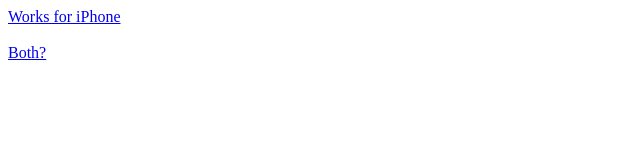
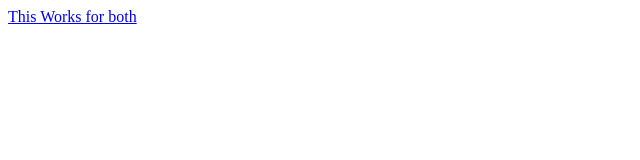
Before and after one commit to bbillman89/sms-test, a plain HTML site: page index.html in a window 1280 px wide. Shown: the full height of the page, 0-640 px from the left. Drawn offline with Linux system fonts and the light colour scheme.

Commit message:
one link

```diff
--- a/index.html
+++ b/index.html
@@ -7,11 +7,8 @@
 </head>
 <body>
     <div>
-        <a href="sms:833.979.0710; ?&body=WSJ-OMNI">Works for iPhone</a>
+        <a href="sms:833.979.0710; ?&body=WSJ-OMNI">This Works for both</a>
     </div>
     <br>
-    <div>
-        <a href="sms:833.979.0710&body=WSJ-OMNI">Both?</a>
-    </div>
 </body>
 </html>
```
